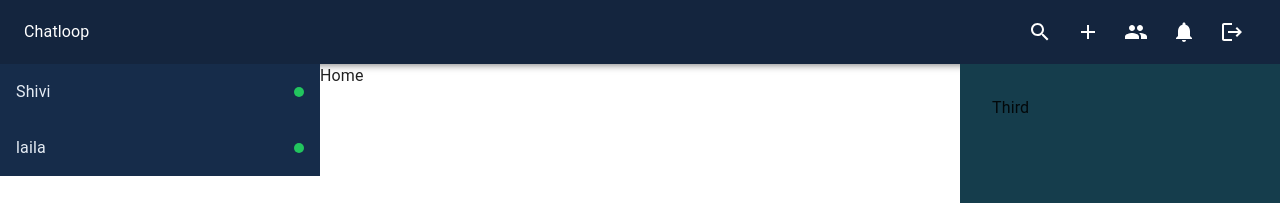
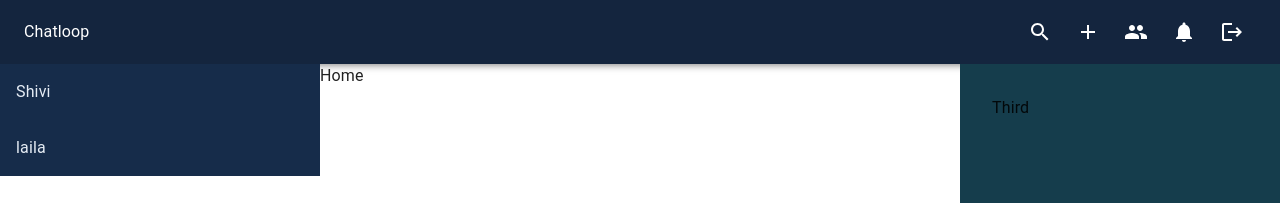
Before and after one commit to Shivyy247/chatloop, a React (Vite) app in the folder client/: page / in a window 1280 px wide. Shown: the top 203 px of the page. Built offline with nearby package versions, Linux system fonts and the light colour scheme.

Commit message:
feat: implement chat deletion functionality; update Chatitem and Chatlist components to support delete action

```diff
--- a/client/src/components/layout/AppLayout.jsx
+++ b/client/src/components/layout/AppLayout.jsx
@@ -12,6 +12,11 @@ const AppLayout = (WrappedComponent) => {
     const params = useParams();
     const chatId = params.chatId;
 
+    const handleDeleteChat = (e, _id, groupChat) => {
+      e.preventDefault()
+      console.log("Delete Chat", _id, groupChat)
+    }
+
     return (
       <>
         <Title />
@@ -25,11 +30,10 @@ const AppLayout = (WrappedComponent) => {
             }}
             height="100%"
           >
-            <Chatlist chats={sampleChats} chatId={chatId} newMessageAlert={[{
-              chatId,
-              count: 4,
-            }]}
-              onlineUsers={["1","2"]}
+            <Chatlist
+              chats={sampleChats}
+              chatId={chatId}
+              handleDeleteChat={handleDeleteChat}
             />
           </Grid>
 
--- a/client/src/components/shared/Chatitem.jsx
+++ b/client/src/components/shared/Chatitem.jsx
@@ -11,7 +11,7 @@ const Chatitem = ({
   isOnline,
   newMessageAlert,
   index = 0,
-  handleDeleteChatOpen,
+  handleDeleteChat,
 }) => {
   return (
     <Link
@@ -19,7 +19,7 @@ const Chatitem = ({
         padding: "0",
       }}
       to={`/chat/${_id}`}
-      onContextMenu={(e) => handleDeleteChatOpen(e, _id, groupChat)}
+      onContextMenu={(e) => handleDeleteChat(e, _id, groupChat)}
     >
       <div
         style={{
--- a/client/src/components/specific/ChatList.jsx
+++ b/client/src/components/specific/ChatList.jsx
@@ -1,7 +1,7 @@
-import { Stack } from '@mui/material'
-import Chatitem from '../shared/Chatitem'
+import { Stack } from "@mui/material";
+import Chatitem from "../shared/Chatitem";
 
-const  Chatlist = ({
+const Chatlist = ({
   w = "100%",
   chats = [],
   chatId,
@@ -16,21 +16,22 @@ const  Chatlist = ({
 }) => {
   return (
     <Stack width={w} direction={"column"}>
-          {
-              chats?.map((data, index) => {
+      {chats?.map((data, index) => {
         const { avatar, _id, name, groupChat, members } = data;
 
         const messageAlert = newMessageAlert.find(
-                      ({chatId}) => chatId === _id
-                  )
+          ({ chatId }) => chatId === _id,
+        );
 
         const isOnline = members?.some((member) =>
           onlineUsers.includes(member),
         );
+
         console.log(members, onlineUsers, isOnline);
 
         return (
           <Chatitem
+            index={index}
             newMessageAlert={messageAlert}
             isOnline={isOnline}
             avatar={avatar}
@@ -39,13 +40,12 @@ const  Chatlist = ({
             groupChat={groupChat}
             name={name}
             sameSender={chatId === _id}
-                      handleDeleteChatOpen={handleDeleteChat}
+            handleDeleteChat={handleDeleteChat}
           />
         );
-              })
-      }
+      })}
     </Stack>
-  )
-}
+  );
+};
 
-export default Chatlist
+export default Chatlist;
--- a/client/src/main.jsx
+++ b/client/src/main.jsx
@@ -1,11 +1,18 @@
 import { StrictMode } from "react";
+import React from "react";
 import { createRoot } from "react-dom/client";
 import App from "./App.jsx";
 import { CssBaseline } from "@mui/material";
+import { HelmetProvider } from "react-helmet-async";
+
 
 createRoot(document.getElementById("root")).render(
-  <StrictMode>
-    <CssBaseline />
-    <App />
-  </StrictMode>,
+  <React.StrictMode>
+    <HelmetProvider>
+      <CssBaseline />
+      <div onContextMenu={e=>e.preventDefault()}>
+        <App />
+      </div>
+    </HelmetProvider>
+  </React.StrictMode>,
 );
```
Lines whose indentation alone changed are shown as unchanged.
